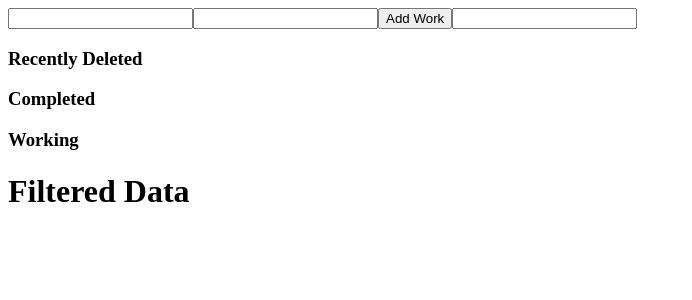
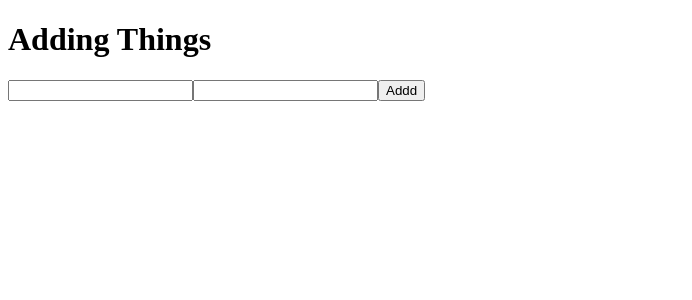
Before and after one commit to ashiwansingh-5016/To-Do-App-React, a React (Vite) app in the folder vite-project/: page / in a window 1280 px wide. Shown: the top 300 px of the page, without its empty margins (0-692 px from the left). Built offline with nearby package versions, Linux system fonts and the light colour scheme.

Commit message:
Started again

```diff
--- a/vite-project/src/App.jsx
+++ b/vite-project/src/App.jsx
@@ -1,10 +1,10 @@
 
-import Body from "./feature/body.jsx"
+import Input from "./feature/input.jsx"
 
 
 function App(){
     return (
-        <Body />
+        <Input />
     )
 }
 
--- a/vite-project/src/feature/body.jsx
+++ /dev/null
@@ -1,57 +0,0 @@
-import { useState } from "react"
-
-
-function Body(){
-    const [input , setInput]=useState("") ;
-    const [disc_input , setDisc_input]=useState("") ;
-    const [object , setObject]=useState([]) ;
-    const [recent, setRecent] = useState([]);
-    const [Completed, setComplete] = useState([]);
-    const [search, setSearch] = useState("");
-
-    const filteredData = object.filter((item) =>item.title.toLowerCase().includes(search.toLowerCase()) || item.Discription.toLowerCase().includes(search.toLowerCase()));
-
-
-    const addValue = ()=>{
-        setObject([...object , {title:input , Discription : disc_input}])
-        setInput("")
-        setDisc_input("")
-
-    };
-    const Delete = (index) => {
-        const DeletedItem = object[index]
-        setRecent([...recent , DeletedItem])
-        setObject(object.filter((_, i) => i!==index));
-    };
-    const Complete = (index)=>{
-        setComplete([...Completed , object[index]])
-        setObject(object.filter((_, i) => i !== index));
-    }
-    return (
-        <div>
-            <input value={input} onChange={(e)=>setInput(e.target.value)}></input>
-            <input value={disc_input} onChange={(e)=>setDisc_input(e.target.value)}></input>
-            <button onClick={addValue}> Add Work </button>
-            <input value={search} onChange={(e) => setSearch(e.target.value) }></input>
-
-            <div>
-
-
-
-                {object.map((e , index)=><div key={index}>{e.title}-{e.Discription}<button onClick={()=>Delete(index)}>Delete</button><input type="checkbox" onChange={()=>Complete(index)}></input></div>)}
-                <h3>Recently Deleted</h3>
-                {recent.map((e, index) => (<div key={index}>{e.title} - {e.Discription}</div>))}
-                <h3>Completed</h3>
-                {Completed.map((e, index) => (<div key={index}>{e.title} - {e.Discription}</div>))}
-                <h3>Working</h3>
-                {object.map((e, index) => (<div key={index}>{e.title} - {e.Discription}</div>))}
-                <h1>Filtered Data</h1>
-                {search.length > 0 && (<div>{filteredData.map((e, index) => (<div key={index}> {e.title} - {e.Discription} </div>))}
-    </div>
-)}
-
-            </div>
-        </div>
-    )
-}
-export default Body
--- /dev/null
+++ b/vite-project/src/feature/input.jsx
@@ -0,0 +1,33 @@
+
+import {useState} from "react"
+function Input (){
+
+    const [input , setInput] = useState("")
+    const [description , setDescription] = useState("")
+
+    const [object , setObject] = useState([])
+
+    const addItem = () =>{
+        if (input.trim()==="" || description==="") return;
+        setObject([...object , {title : input , work : description}])
+        setInput("")
+        setDescription("")
+    }
+
+    return (
+        <div>
+            <div>
+                <h1>Adding Things</h1>
+                <input value={input} onChange={(e)=>setInput(e.target.value)}></input>
+                <input value={description} onChange={(e)=>setDescription(e.target.value)}></input>
+                <button onClick={addItem}>Addd</button>
+
+            </div>
+            <div>
+            {object.map((e , index)=><div key={index}>{e.title}</div>)}
+            </div>
+        </div>
+    )
+
+}
+export default Input
```
